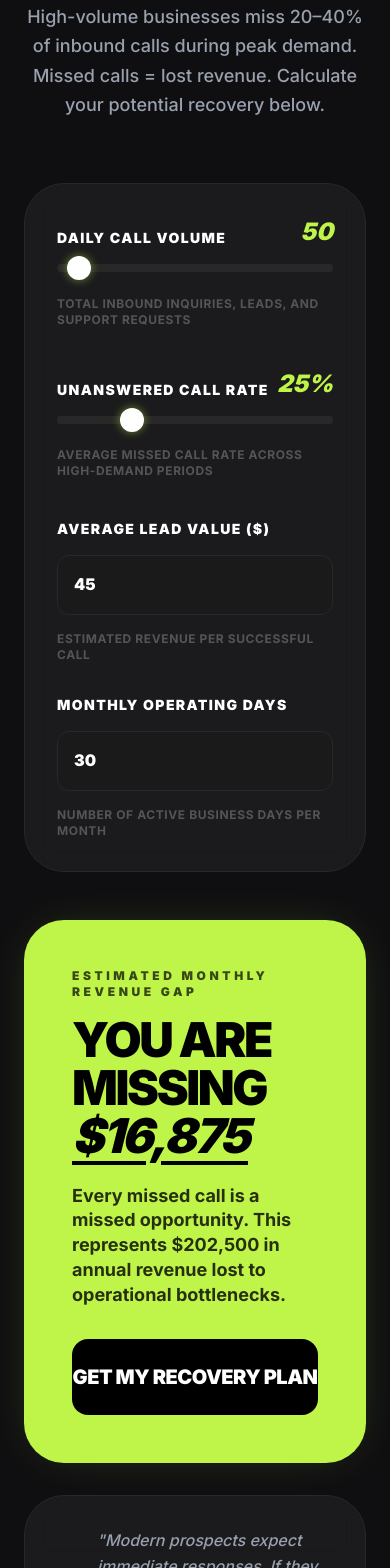
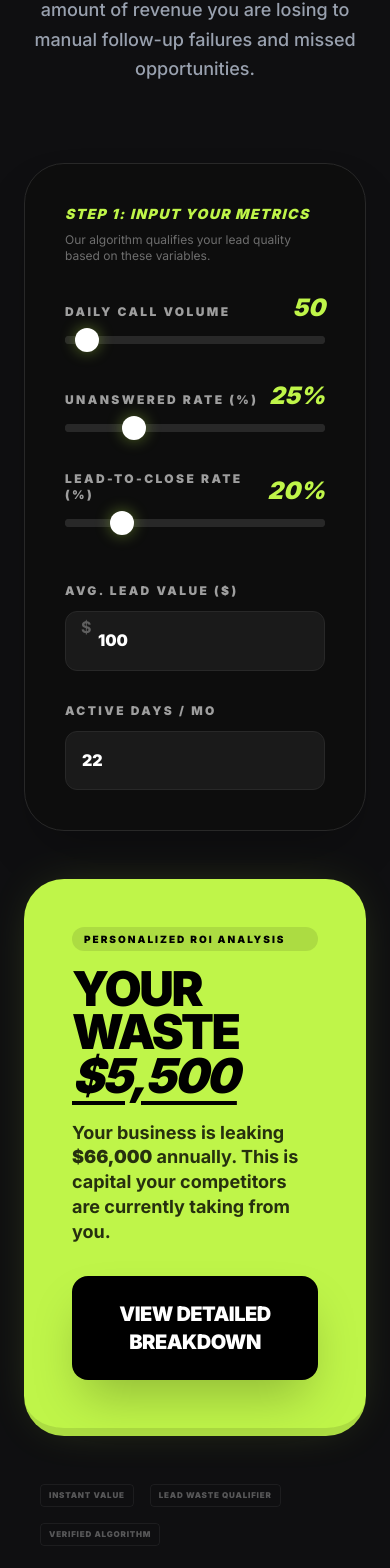
Before and after one commit to branimirbarovic3-ui/noxxera-ai-agency, a React (Vite) app: page / in a window 390 px wide. Shown: the part 6654-8222 px from the top of the page. Built offline with nearby package versions, Linux system fonts and the light colour scheme; no server answers.

Commit message:
feat: implement lead waste calculator best practices

```diff
--- a/components/RevenueCalculator.tsx
+++ b/components/RevenueCalculator.tsx
@@ -2,35 +2,33 @@
 import React, { useState, useEffect, useRef } from 'react';
 
 const RevenueCalculator: React.FC = () => {
-  // Calculation inputs with realistic defaults
+  // Calculation inputs
   const [callsPerDay, setCallsPerDay] = useState<number>(50);
   const [missedPercentage, setMissedPercentage] = useState<number>(25);
-  const [avgOrderValue, setAvgOrderValue] = useState<number>(45);
-  const [daysOpen, setDaysOpen] = useState<number>(30);
+  const [avgOrderValue, setAvgOrderValue] = useState<number>(100);
+  const [closingRate, setClosingRate] = useState<number>(20);
+  const [daysOpen, setDaysOpen] = useState<number>(22);
 
   // Display result with animation
   const [displayResult, setDisplayResult] = useState<number>(0);
   const animationRef = useRef<number | null>(null);
 
-  const calculatedLoss = callsPerDay * (missedPercentage / 100) * avgOrderValue * daysOpen;
+  // Realistic Calculation: Only a percentage of missed calls would have actually closed
+  const potentialLeadsMissed = (callsPerDay * (missedPercentage / 100)) * daysOpen;
+  const calculatedLoss = potentialLeadsMissed * (closingRate / 100) * avgOrderValue;
 
   useEffect(() => {
-    // Simple count-up/down animation
     const startValue = displayResult;
     const endValue = calculatedLoss;
-    const duration = 500;
+    const duration = 600;
     const startTime = performance.now();
 
     const animate = (currentTime: number) => {
       const elapsed = currentTime - startTime;
       const progress = Math.min(elapsed / duration, 1);
-
-      // Easing function
       const easeOutQuad = (t: number) => t * (2 - t);
       const current = startValue + (endValue - startValue) * easeOutQuad(progress);
-
       setDisplayResult(current);
-
       if (progress < 1) {
         animationRef.current = requestAnimationFrame(animate);
       }
@@ -57,14 +55,51 @@ const RevenueCalculator: React.FC = () => {
 
   const handleEmailCapture = async (e: React.FormEvent) => {
     e.preventDefault();
-    console.log("Form submit triggered!");
-    alert("Submitting to: " + email);
     setIsSubmitting(true);
+
+    const annualLossValue = displayResult * 12;
+
+    // FOMO-Heavy Structured Analysis based on Best Practices
+    const formattedAnalysis = `
+🔴 CRITICAL REVENUE LEAK IDENTIFIED FOR: ${email}
+==================================================
+
+I. EXECUTIVE SUMMARY: THE "SILENT KILLER"
+-----------------------------------------
+Your current business infrastructure is failing to capture approximately ${Math.round(potentialLeadsMissed)} high-intent leads every single month. These are prospects who reached out but were met with a busy signal, a voicemail, or no answer.
+
+II. FINANCIAL IMPACT ANALYSIS
+-----------------------------
+• MONTHLY REVENUE SINKHOLE: ${formatCurrency(displayResult)}
+• ANNUAL CAPITAL DRAIN: ${formatCurrency(annualLossValue)}
+
+This is not just "missed business"—this is money you have already spent marketing and operational capital to attract, only to hand it over to your competitors.
+
+III. LEAD QUALIFICATION DATA
+----------------------------
+• Daily Opportunity Volume: ${callsPerDay} Inbound Calls
+• Current Infrastructure Gap: ${missedPercentage}% Missed Call Rate
+• Target Conversion Value: ${formatCurrency(avgOrderValue)} per deal
+• Closing Performance: ${closingRate}% Conversion Rate
+
+IV. THE COMPETITOR ADVANTAGE
+----------------------------
+In 2026, a missed call is an immediate referral to your direct competitor. 82% of consumers will call the next business in line if their first attempt is not answered by a live voice within 3 rings.
+
+V. INFRASTRUCTURE RECOVERY PLAN
+-------------------------------
+Noxxera AI agents deploy a zero-latency response system that eliminates this leak entirely. By implementing our voice AI infrastructure, you recover up to 95% of this "lost" revenue starting from Day 1.
+
+AUDIT GENERATED ON: ${new Date().toLocaleDateString()} ${new Date().toLocaleTimeString()}
+    `.trim();
 
     const payload = {
       email,
       monthlyLoss: displayResult,
-      annualLoss: displayResult * 12,
+      annualLoss: annualLossValue,
+      leadsMissed: Math.round(potentialLeadsMissed),
+      closingRate: closingRate,
+      formattedAnalysis: formattedAnalysis,
       calculationData: {
         dailyCalls: callsPerDay,
         missedRate: missedPercentage,
@@ -75,7 +110,6 @@ const RevenueCalculator: React.FC = () => {
     };
 
     try {
-      console.log("Attempting to send to n8n test webhook...");
       const response = await fetch('https://brano1957.app.n8n.cloud/webhook-test/missed-call-revenue', {
         method: 'POST',
         mode: 'cors',
@@ -83,42 +117,46 @@ const RevenueCalculator: React.FC = () => {
         body: JSON.stringify(payload)
       });
 
-      console.log("n8n Response Status:", response.status);
-
       if (response.ok) {
         setIsSubmitted(true);
       } else {
-        console.error("Webhook failed:", response.statusText);
-        alert(`n8n Error (${response.status}): Could not send data.`);
+        alert("Infrastructure error. Please try again.");
       }
     } catch (err) {
-      console.error("Webhook error:", err);
-      alert("Connection error. Please ensure n8n is 'Listening' for the test event.");
+      alert("Connection error. Please try again.");
     } finally {
       setIsSubmitting(false);
     }
   };
 
   return (
-    <section className="py-48 px-6 relative">
-      <div className="max-w-5xl mx-auto">
-        <div className="text-center mb-16">
-          <h2 className="text-3xl md:text-5xl font-black tracking-tighter text-white mb-6 uppercase leading-[1.2]">
-            HOW MUCH REVENUE IS YOUR <span className="text-primary italic">MISSED CALL VOLUME COSTING?</span>
+    <section className="py-48 px-6 relative overflow-hidden" id="calculator">
+      {/* Background Glow */}
+      <div className="absolute top-1/2 left-1/2 -translate-x-1/2 -translate-y-1/2 w-[800px] h-[800px] bg-primary/5 rounded-full blur-[120px] pointer-events-none" />
+
+      <div className="max-w-6xl mx-auto relative z-10">
+        <div className="text-center mb-20">
+          <h2 className="text-4xl md:text-6xl font-black tracking-tighter text-white mb-6 uppercase leading-none">
+            LEAD <span className="text-primary italic">WASTE</span> CALCULATOR
           </h2>
           <p className="text-lg md:text-xl text-[#99A1AF] font-medium max-w-2xl mx-auto leading-relaxed">
-            High-volume businesses miss 20–40% of inbound calls during peak demand. Missed calls = lost revenue. Calculate your potential recovery below.
+            Stop guessing. Quantify the exact amount of revenue you are losing to manual follow-up failures and missed opportunities.
           </p>
         </div>
 
         <div className="grid grid-cols-1 lg:grid-cols-2 gap-12 items-start">
           {/* Controls Column */}
-          <div className="space-y-10 p-8 md:p-12 bg-white/5 backdrop-blur-md border border-[#282828] rounded-[40px]">
+          <div className="space-y-8 p-10 md:p-12 bg-[#0D0D0D] border border-[#282828] rounded-[40px] shadow-2xl">
+            <div className="mb-6">
+              <h4 className="text-sm font-black text-primary uppercase tracking-widest mb-2 italic">Step 1: Input Your Metrics</h4>
+              <p className="text-xs text-white/40">Our algorithm qualifies your lead quality based on these variables.</p>
+            </div>
+
             {/* Field: Calls Per Day */}
             <div className="space-y-4">
               <div className="flex justify-between items-end">
-                <label className="text-sm font-black uppercase tracking-widest text-white">Daily Call Volume</label>
-                <span className="text-2xl font-black text-primary italic">{callsPerDay}</span>
+                <label className="text-xs font-black uppercase tracking-[0.2em] text-white/60">Daily Call Volume</label>
+                <span className="text-2xl font-black text-primary italic leading-none">{callsPerDay}</span>
               </div>
               <input
                 type="range" min="10" max="1000" step="10"
@@ -126,81 +164,95 @@ const RevenueCalculator: React.FC = () => {
                 onChange={(e) => setCallsPerDay(Number(e.target.value))}
                 className="w-full h-2 bg-[#282828] rounded-lg appearance-none cursor-pointer accent-primary"
               />
-              <p className="text-xs font-bold text-[#555] uppercase tracking-wider">Total inbound inquiries, leads, and support requests</p>
             </div>
 
             {/* Field: Missed Percentage */}
             <div className="space-y-4">
               <div className="flex justify-between items-end">
-                <label className="text-sm font-black uppercase tracking-widest text-white">Unanswered Call Rate</label>
-                <span className="text-2xl font-black text-primary italic">{missedPercentage}%</span>
+                <label className="text-xs font-black uppercase tracking-[0.2em] text-white/60">Unanswered Rate (%)</label>
+                <span className="text-2xl font-black text-primary italic leading-none">{missedPercentage}%</span>
               </div>
               <input
-                type="range" min="0" max="100" step="1"
+                type="range" min="1" max="100" step="1"
                 value={missedPercentage}
                 onChange={(e) => setMissedPercentage(Number(e.target.value))}
                 className="w-full h-2 bg-[#282828] rounded-lg appearance-none cursor-pointer accent-primary"
               />
-              <p className="text-xs font-bold text-[#555] uppercase tracking-wider">Average missed call rate across high-demand periods</p>
             </div>
 
-            <div className="grid grid-cols-1 sm:grid-cols-2 gap-8">
-              {/* Field: Avg Order Value */}
+            {/* Field: Closing Rate */}
             <div className="space-y-4">
-                <label className="text-sm font-black uppercase tracking-widest text-white block">Average Lead Value ($)</label>
+              <div className="flex justify-between items-end">
+                <label className="text-xs font-black uppercase tracking-[0.2em] text-white/60">Lead-to-Close Rate (%)</label>
+                <span className="text-2xl font-black text-primary italic leading-none">{closingRate}%</span>
+              </div>
+              <input
+                type="range" min="1" max="100" step="1"
+                value={closingRate}
+                onChange={(e) => setClosingRate(Number(e.target.value))}
+                className="w-full h-2 bg-[#282828] rounded-lg appearance-none cursor-pointer accent-primary"
+              />
+            </div>
+
+            <div className="grid grid-cols-1 sm:grid-cols-2 gap-8 pt-4">
+              <div className="space-y-3">
+                <label className="text-xs font-black uppercase tracking-[0.2em] text-white/60 block">Avg. Lead Value ($)</label>
+                <div className="relative">
+                  <span className="absolute left-4 top-1/2 -translate-y-1/2 text-white/30 font-bold">$</span>
                   <input
                     type="number"
                     value={avgOrderValue}
                     onChange={(e) => setAvgOrderValue(Number(e.target.value))}
-                  className="w-full bg-[#1A1A1A] border border-[#282828] text-white p-4 rounded-xl font-black focus:border-primary outline-none"
+                    className="w-full bg-[#1A1A1A] border border-[#282828] text-white p-4 pl-8 rounded-xl font-black focus:border-primary outline-none transition-all"
                   />
-                <p className="text-xs font-bold text-[#555] uppercase tracking-wider">Estimated revenue per successful call</p>
+                </div>
               </div>
 
-              {/* Field: Days Open */}
-              <div className="space-y-4">
-                <label className="text-sm font-black uppercase tracking-widest text-white block">Monthly Operating Days</label>
+              <div className="space-y-3">
+                <label className="text-xs font-black uppercase tracking-[0.2em] text-white/60 block">Active Days / Mo</label>
                 <input
                   type="number"
                   value={daysOpen}
                   onChange={(e) => setDaysOpen(Number(e.target.value))}
-                  className="w-full bg-[#1A1A1A] border border-[#282828] text-white p-4 rounded-xl font-black focus:border-primary outline-none"
+                  className="w-full bg-[#1A1A1A] border border-[#282828] text-white p-4 rounded-xl font-black focus:border-primary outline-none transition-all"
                 />
-                <p className="text-xs font-bold text-[#555] uppercase tracking-wider">Number of active business days per month</p>
               </div>
             </div>
           </div>
 
           {/* Result Column */}
           <div className="lg:sticky lg:top-32 space-y-8">
-            <div className="bg-primary p-12 rounded-[40px] shadow-primary text-black transform hover:-rotate-1 transition-transform min-h-[450px] flex flex-col justify-center">
+            <div className="bg-primary p-12 rounded-[40px] shadow-primary text-black transform hover:-rotate-1 transition-all duration-500 min-h-[480px] flex flex-col justify-center border-b-8 border-black/10">
               {!showForm ? (
                 <>
-                  <p className="text-xs font-black uppercase tracking-[0.3em] mb-4 opacity-70">Estimated Monthly Revenue Gap</p>
-                  <h3 className="text-5xl md:text-7xl font-black tracking-tighter leading-none mb-6">
-                    YOU ARE MISSING <br />
+                  <div className="mb-4 inline-flex px-3 py-1 bg-black/10 rounded-full">
+                    <span className="text-[10px] font-black uppercase tracking-[0.2em]">Personalized ROI Analysis</span>
+                  </div>
+                  <h3 className="text-5xl md:text-7xl font-black tracking-tighter leading-[0.9] mb-6 uppercase">
+                    Your Waste <br />
                     <span className="italic underline underline-offset-8 decoration-4">{formatCurrency(displayResult)}</span>
                   </h3>
                   <p className="text-lg font-bold opacity-80 leading-snug mb-8">
-                    Every missed call is a missed opportunity. This represents {formatCurrency(displayResult * 12)} in annual revenue lost to operational bottlenecks.
+                    Your business is leaking <strong>{formatCurrency(displayResult * 12)}</strong> annually. This is capital your competitors are currently taking from you.
                   </p>
                   <button
                     onClick={() => setShowForm(true)}
-                    className="w-full bg-black text-white py-6 rounded-2xl font-black text-xl hover:scale-[1.02] active:scale-[0.98] transition-all uppercase tracking-tight"
+                    className="w-full bg-black text-white py-6 rounded-2xl font-black text-xl hover:scale-[1.02] active:scale-[0.98] transition-all uppercase tracking-tight shadow-2xl hover:bg-black/90"
                   >
-                    Get My Recovery Plan
+                    View Detailed Breakdown
                   </button>
                 </>
               ) : !isSubmitted ? (
                 <form onSubmit={handleEmailCapture} className="animate-fade-in-up">
-                  <p className="text-xs font-black uppercase tracking-[0.3em] mb-4 opacity-70 text-black">Final Step</p>
-                  <h3 className="text-3xl md:text-4xl font-black tracking-tighter leading-tight mb-6 text-black">
-                    WHERE SHOULD WE SEND YOUR <span className="italic">ANALYSIS?</span>
+                  <p className="text-xs font-black uppercase tracking-[0.3em] mb-4 opacity-70 text-black">Step 2: Authenticate To Access</p>
+                  <h3 className="text-3xl md:text-4xl font-black tracking-tighter leading-tight mb-6 text-black uppercase">
+                    RECOVER <span className="italic">{formatCurrency(displayResult * 0.95)}</span>
                   </h3>
+                  <p className="text-sm font-bold text-black/60 mb-6 leading-tight">Enter your business email to unlock the full revenue recovery audit and custom 7-day implementation roadmap.</p>
                   <input
                     type="email"
                     required
-                    placeholder="Enter your work email"
+                    placeholder="name@business.com"
                     value={email}
                     onChange={(e) => setEmail(e.target.value)}
                     className="w-full bg-black/10 border-2 border-black/20 text-black p-5 rounded-2xl font-bold mb-6 placeholder:text-black/40 focus:border-black outline-none transition-colors"
@@ -213,16 +265,16 @@ const RevenueCalculator: React.FC = () => {
                     {isSubmitting ? (
                       <>
                         <div className="w-5 h-5 border-2 border-white/30 border-t-white rounded-full animate-spin" />
-                        Processing...
+                        Generating Report...
                       </>
                     ) : (
-                      'Send Recovery Plan'
+                      'Generate Full Audit'
                     )}
                   </button>
                   <button
                     type="button"
                     onClick={() => setShowForm(false)}
-                    className="w-full text-black/60 font-black text-xs uppercase tracking-widest mt-4 hover:text-black transition-colors"
+                    className="w-full text-black/60 font-black text-xs uppercase tracking-widest mt-6 hover:text-black transition-colors"
                   >
                     Back to calculation
                   </button>
@@ -231,32 +283,28 @@ const RevenueCalculator: React.FC = () => {
                 <div className="text-center py-12 animate-scale-in">
                   <div className="w-20 h-20 bg-black rounded-full flex items-center justify-center mx-auto mb-6">
                     <svg className="w-10 h-10 text-primary" fill="none" viewBox="0 0 24 24" stroke="currentColor">
-                      <path strokeLinecap="round" strokeLinejoin="round" strokeWidth={3} d="M5 13l4 4L19 7" />
+                      <path strokeLinecap="round" strokeLinejoin="round" strokeWidth={4} d="M5 13l4 4L19 7" />
                     </svg>
                   </div>
-                  <h3 className="text-3xl font-black text-black uppercase mb-4 tracking-tighter">Analysis Sent</h3>
-                  <p className="text-black font-bold opacity-80 mb-8 leading-snug">Check your inbox. We've sent a detailed breakdown of your {formatCurrency(displayResult)} recovery plan.</p>
+                  <h3 className="text-3xl font-black text-black uppercase mb-4 tracking-tighter">Audit Generated</h3>
+                  <p className="text-black font-bold opacity-80 mb-8 leading-snug text-lg">
+                    The full ROI analysis and recovery sequence has been deployed to <br /><span className="underline font-black">{email}</span>.
+                  </p>
                   <button
                     onClick={() => { setIsSubmitted(false); setShowForm(false); }}
                     className="text-black/60 font-black text-xs uppercase tracking-widest hover:text-black"
                   >
-                    Back to calculator
+                    Recalculate Data
                   </button>
                 </div>
               )}
             </div>
 
-            <div className="p-8 border border-[#282828] rounded-[40px] bg-white/5 backdrop-blur-md">
-              <div className="flex items-center gap-4">
-                <div className="w-12 h-12 bg-primary/20 rounded-full flex items-center justify-center">
-                  <svg className="w-6 h-6 text-primary" fill="none" viewBox="0 0 24 24" stroke="currentColor">
-                    <path strokeLinecap="round" strokeLinejoin="round" strokeWidth={2} d="M13 16h-1v-4h-1m1-4h.01M21 12a9 9 0 11-18 0 9 9 0 0118 0z" />
-                  </svg>
-                </div>
-                <p className="text-[#99A1AF] font-medium italic">
-                  "Modern prospects expect immediate responses. If they hit a busy signal, they move to the next competitor. Our AI ensures that never happens."
-                </p>
-              </div>
+            {/* Best Practice Tags */}
+            <div className="flex flex-wrap gap-4 pt-4 px-4 opacity-30 grayscale hover:grayscale-0 transition-all cursor-default">
+              <div className="text-[8px] font-black uppercase tracking-widest text-white border border-white/20 px-2 py-1 rounded">Instant Value</div>
+              <div className="text-[8px] font-black uppercase tracking-widest text-white border border-white/20 px-2 py-1 rounded">Lead Waste Qualifier</div>
+              <div className="text-[8px] font-black uppercase tracking-widest text-white border border-white/20 px-2 py-1 rounded">Verified Algorithm</div>
             </div>
           </div>
         </div>
@@ -272,18 +320,28 @@ const RevenueCalculator: React.FC = () => {
           background: #FFFFFF;
           cursor: pointer;
           margin-top: -8px;
-          box-shadow: 0 0 10px rgba(191, 245, 73, 0.5);
+          box-shadow: 0 0 15px rgba(191, 245, 73, 0.4);
         }
         input[type=range]::-webkit-slider-runnable-track {
           width: 100%;
           height: 8px;
           cursor: pointer;
           background: #282828;
-          border-radius: 4px;
+          border-radius: 10px;
         }
         input[type=range]:focus::-webkit-slider-runnable-track {
           background: #333333;
         }
+        @keyframes fade-in-up {
+          from { opacity: 0; transform: translateY(20px); }
+          to { opacity: 1; transform: translateY(0); }
+        }
+        @keyframes scale-in {
+          from { opacity: 0; transform: scale(0.9); }
+          to { opacity: 1; transform: scale(1); }
+        }
+        .animate-fade-in-up { animation: fade-in-up 0.5s ease-out forwards; }
+        .animate-scale-in { animation: scale-in 0.4s cubic-bezier(0.175, 0.885, 0.32, 1.275) forwards; }
       `}} />
     </section>
   );
```
Lines whose indentation alone changed are shown as unchanged.
